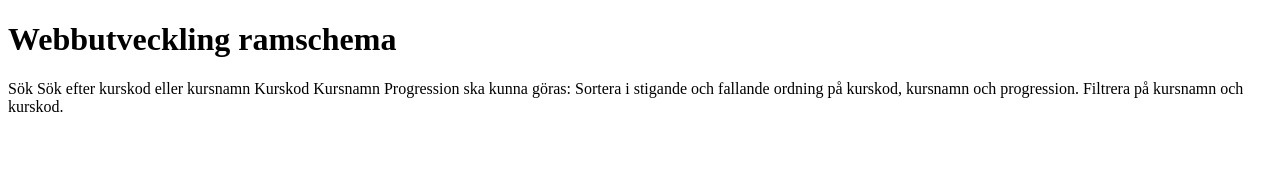
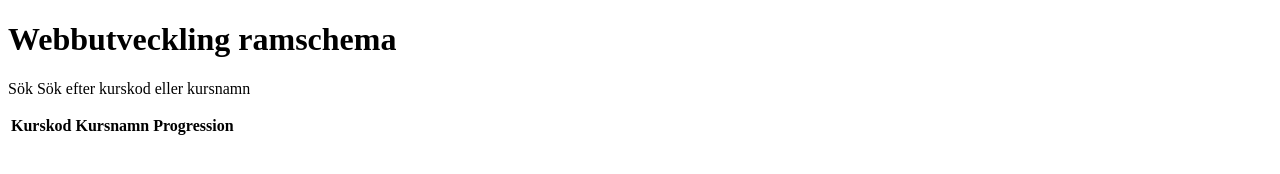
Before and after one commit to Fa-collab1/DT211G-2, a website: page index.html in a window 1280 px wide. Drawn offline with Linux system fonts and the light colour scheme.

Commit message:
Skapat tabellskap på index.html

```diff
--- a/index.html
+++ b/index.html
@@ -1,22 +1,27 @@
 <!DOCTYPE html>
 <html lang="sv">
+
 <head>
     <meta charset="UTF-8">
     <meta name="viewport" content="width=device-width, initial-scale=1.0">
     <title>DT211G-2</title>
 </head>
+
 <body>
-<h1>Webbutveckling ramschema</h1>
-<p>Sök
-Sök efter kurskod eller kursnamn
-Kurskod
-Kursnamn
-Progression
+    <h1>Webbutveckling ramschema</h1>
+    <p>Sök
+        Sök efter kurskod eller kursnamn
 
-ska kunna göras:
-Sortera i stigande och fallande ordning på kurskod, kursnamn och progression.
-Filtrera på kursnamn och kurskod.
-</p>
+    <table>
+        <tr>
+            <th>Kurskod</th>
+            <th>Kursnamn</th>
+            <th>Progression</th>
+        </tr>
+    </table>
+
+    <div id="tabelldata"></div>
 
 </body>
+
 </html>
```
Also changed, not shown: test.js (+14 -0 lines).
